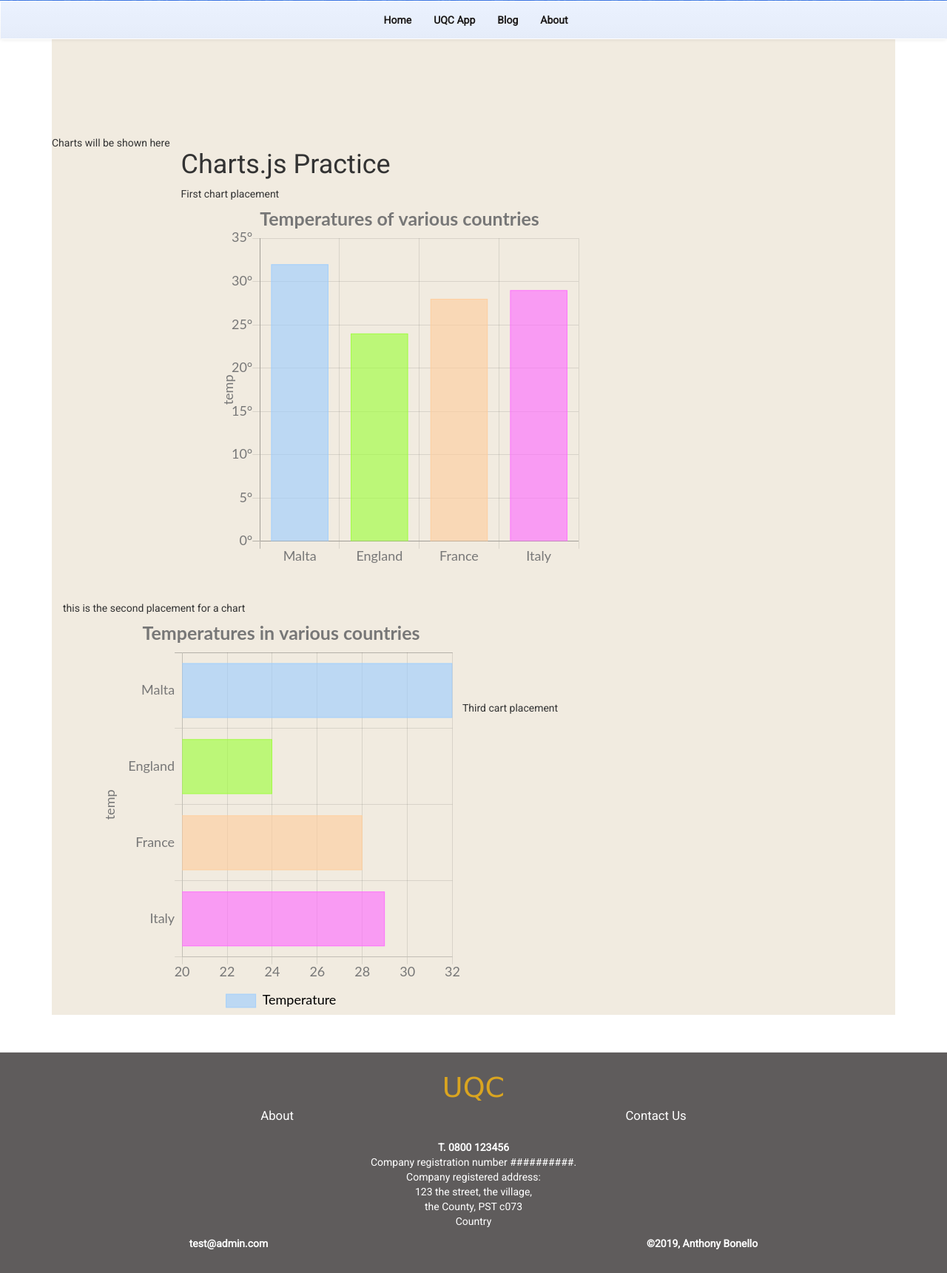
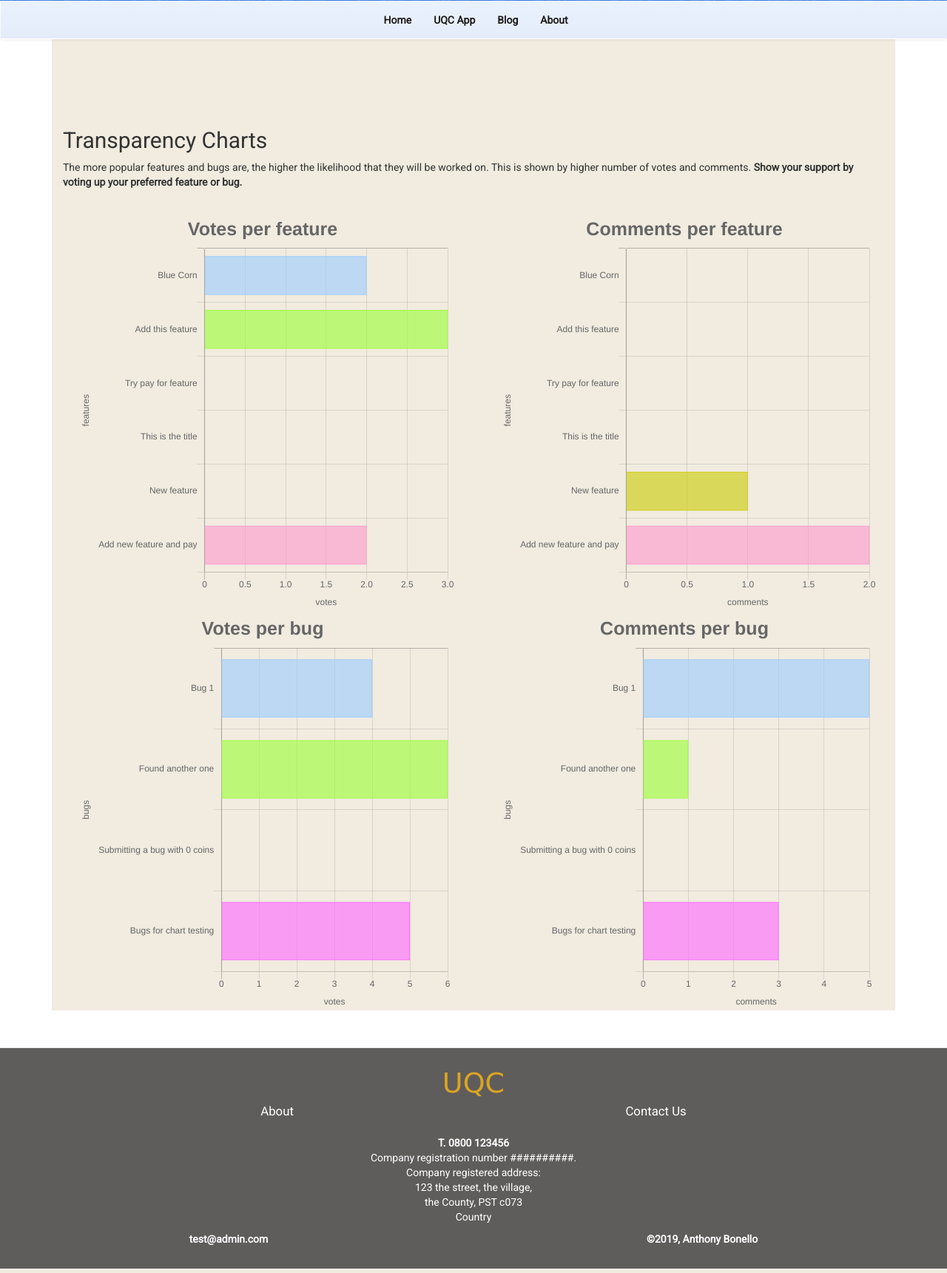
Before and after one commit to abonello/project_5, a Django app: page /issues/charts in a window 1280 px wide. Shown: the part 271-1992 px from the top of the page at 74% size. Run offline with Django 3.2, Linux system fonts and the light colour scheme; data comes from the database, SQL or seed files in the repository; both versions use the stored data as it was after the commit; a map, chart or similar area stays blank; some libraries are stand-ins or nearby versions; some web fonts are replaced.

Commit message:
Added charts.

```diff
--- a/issuetracker/models.py
+++ b/issuetracker/models.py
@@ -13,6 +13,7 @@ class Issue(models.Model):
     # user = models.ForeignKey(User, on_delete=models.CASCADE)
     # posted_by = models.ForeignKey(User, null=False, on_delete=models.PROTECT)
     votes = models.IntegerField(default=0)
+    comments_count = models.IntegerField(default=0)
     date_time = models.DateTimeField(auto_now_add=True)
 
     def __str__(self):
--- a/issuetracker/templates/issue_charts.html
+++ b/issuetracker/templates/issue_charts.html
@@ -29,22 +29,30 @@ UniQueCorn Issue Tracker | Checkout
 
 
 {% block content %}
+<h2>Transparency Charts</h2>
+<p>The more popular features and bugs are, the higher the likelihood that they will be worked on. This is shown by higher number of votes and comments.
+    <strong>
+        Show your support by voting up your preferred feature or bug.
+    </strong>
+</p>
 <div class="row row-flex">
-    Charts will be shown here
     <div class="col-sm-6">
-        <h1>Charts.js Practice</h1>
-        First chart placement
-        <canvas id="myChart" width="200" height="200"></canvas>
+        <!-- <h2>Feature Voting</h2> -->
+        <canvas id="feature-votes-chart" width="800" height="800"></canvas>
     </div>
     <div class="col-sm-6">
-        this is the second placement for a chart
-        <canvas id="barChart" width="800" height="800"></canvas>
+        <!-- <h2>Feature Comments</h2> -->
+        <canvas id="feature-comments-chart" width="800" height="800"></canvas>
     </div>
-    <div class="row">
-        Third cart placement
-        <canvas id="loadChart"></canvas>
+    <div class="col-sm-6">
+        <!-- <h2>Bug Voting</h2> -->
+        <canvas id="bug-votes-chart" width="800" height="800"></canvas>
     </div>
-    <div id="output"></div>
+    <div class="col-sm-6">
+        <!-- <h2>Bug Comments</h2> -->
+        <canvas id="bug-comments-chart" width="800" height="800"></canvas>
+    </div>
+
 </div>
 
 
--- a/issuetracker/templates/issue_tracker.html
+++ b/issuetracker/templates/issue_tracker.html
@@ -117,7 +117,7 @@ UniQueCorn Issue Tracker
                                         <!-- <p> {#{ each.issuecomment_set.subject }#}</p> -->
                                         <!-- <p> {#{ each.subject.all}#}</p> -->
                     <div class="comments-list">
-                        <a id="link-add-comment" href="{% url 'add-comment' %}">Add a Comment</a>
+                        <a id="link-add-comment" href="{% url 'add-comment' issue_id=each.id %}">Add a Comment</a>
 
                         {% for item in each.comment.all %}
                         <div class="comment-item">
--- a/issuetracker/views.py
+++ b/issuetracker/views.py
@@ -2,6 +2,7 @@
 from django.shortcuts import render, redirect, get_object_or_404, HttpResponse
 from django.contrib.auth.decorators import login_required
 from django.contrib.auth.models import User
+from django.db.models import Count
 from django.contrib import messages
 from .forms import IssueItem, Comment
 from accounts.models import UserCoins
@@ -212,6 +213,10 @@ def create_a_comment(request, issue_id):
                 # print("form is saved")
                 thisForm.posted_by = request.user.username
                 thisForm.save()
+                this_issue = get_object_or_404(
+                    Issue, id=issue_id)
+                this_issue.comments_count = this_issue.comments_count + 1
+                this_issue.save()
                 return redirect(issues)
         except:
             print("Form is not valid")
@@ -294,17 +299,51 @@ def charts(request):
 
 def get_chart_data(request):
     print("Reached the get_chart_data function")
+    allIssues = Issue.objects.all()
+
+    feature_count = 0
+    bug_count = 0
+
+    features = []
+    bugs = []
+
+    for each in allIssues:
+        # I can do this differently by requesting data from db where is_feature is true or false
+        if each.is_feature:
+            feature_count += 1
+            item = {}
+            item['title'] = each.title
+            item['votes'] = each.votes
+            item['comments'] = each.comments_count
+            features.append(item)
+        else:
+            bug_count += 1
+            item = {}
+            item['title'] = each.title
+            item['votes'] = each.votes
+            item['comments'] = each.comments_count
+            bugs.append(item)
+
+    print("These are the features")
+    print(features)
+    print("These are the bugs")
+    print(bugs)
+
     data = {
             "Malta": 32,
             "England": 24,
             "France": 28,
             "Italy": 29
         }
+    data1 = {}
+    data1['features'] = features
+    data1['bugs'] = bugs
+    print(data1)
     response_data = {}
     try:
         response_data['result'] = 'Success'
         # response_data['message'] = "data to pass to front end"
-        response_data['message'] = data
+        response_data['message'] = data1
     except:
         response_data['result'] = 'Error'
         response_data['message'] = 'Something went wrong'
--- a/static/js/my_charts.js
+++ b/static/js/my_charts.js
@@ -5,27 +5,124 @@ $.ajax({
     astnc: true,
     // data: { csrfmiddlewaretoken: '{#{ csrf_token }#}' },
     success: function(data) {
-        $('#output').html(data.message);
-        console.log(data.message);
+        var features_title = [];
+        var features_votes= [];
+        var features_comments = [];
+        var bugs_title = [];
+        var bugs_votes= [];
+        var bugs_comments = [];
+        $.each(data.message.features, function(i, content) {
+            features_title.push(content.title)
+            features_votes.push(content.votes)
+            features_comments.push(content.comments)
+        });
+        console.log(features_title);
+        console.log(features_votes);
+        console.log(features_comments);
 
-        var countries = [];
-        var temperature = [];
-        $.each(data.message, function (key, val) {
-            // console.log("Country: "+key+"  Temperature: "+val);
-            countries.push(key);
-            temperature.push(val);
+        $.each(data.message.bugs, function(i, content) {
+            bugs_title.push(content.title)
+            bugs_votes.push(content.votes)
+            bugs_comments.push(content.comments)
         });
-        console.log(countries);
-        console.log(temperature);
-        let myCtx2 = $('#myChart')[0].getContext('2d');
+        console.log(bugs_title);
+        console.log(bugs_votes);
+        console.log(bugs_comments);
 
-        let myBarChart = new Chart(myCtx2, {
-            type: 'bar', // bar, horizontalBar, pie, line, doughnat, radar, polarArea
+        let feature_votes_Ctx = $('#feature-votes-chart')[0].getContext('2d');
+
+        // Global Options
+        // Chart.defaults.global.defaultFontFamily = 'Lato';
+        // Chart.defaults.global.defaultFontSize = 18;
+        // Chart.defaults.global.defaultFontColor = '#777';
+
+        let featureVotesChart = new Chart(feature_votes_Ctx, {
+            type: 'horizontalBar',
             data: {
-                labels: countries,
+                labels: features_title,
                 datasets: [{
-                    label: 'Temperature',
-                    data: temperature,
+                    data: features_votes,
+                    backgroundColor: [
+                        'rgba(153, 204, 255, 0.6)',
+                        'rgba(153, 255, 51, 0.6)',
+                        'rgba(255, 204, 153, 0.6)',
+                        'rgba(255, 102, 255, 0.6)',
+                        'rgba(204, 204, 0, 0.6)',
+                        'rgba(255, 152, 204, 0.6)',
+                        'rgba(51, 255, 255, 0.6)',
+                        'rgba(0, 0, 153, 0.6)',
+                        'rgba(255, 0, 127, 0.6)',
+                        'rgba(204, 102, 0, 0.6)'
+                    ],
+                    borderWidth: 1,
+                    borderColor: [
+                        'rgba(153, 204, 255, 0.8)',
+                        'rgba(153, 255, 51, 0.8)',
+                        'rgba(255, 204, 153, 0.8)',
+                        'rgba(255, 102, 255, 0.8)',
+                        'rgba(204, 204, 0, 0.8)',
+                        'rgba(255, 152, 204, 0.8)',
+                        'rgba(51, 255, 255, 0.8)',
+                        'rgba(0, 0, 153, 0.8)',
+                        'rgba(255, 0, 127, 0.8)',
+                        'rgba(204, 102, 0, 0.8)'
+                    ],
+                    hoverBorderWidth: 3,
+                    hoverBorderColor: '#000',
+
+                },
+
+                ]
+            },
+            options: {
+                // responsive: false,
+                title: {
+                    display: true,
+                    text: 'Votes per feature',
+                    fontSize: 25,
+                },
+                legend: {
+                    display: false,
+                    position: 'bottom',
+                    labels: {
+                        fontColor: '#000'
+                    }
+                },
+                layout: {
+                    padding: {
+                        left: 20,
+                        right: 20,
+                        bottom: 0,
+                        top: 0
+                    }
+                },
+                tooltips: {
+                    enabled: true, // true, false
+                },
+                scales: {
+                    yAxes: [{
+                        scaleLabel: {
+                            display: true,
+                            labelString: 'features',
+                        }
+                    }],
+                    xAxes: [{
+                        scaleLabel: {
+                            display: true,
+                            labelString: 'votes',
+                        }
+                    }]
+                }
+            }
+        });
+
+        let feature_comments_Ctx = $('#feature-comments-chart')[0].getContext('2d');
+        let featureCommentsChart = new Chart(feature_comments_Ctx, {
+            type: 'horizontalBar',
+            data: {
+                labels: features_title,
+                datasets: [{
+                    data: features_comments,
                     backgroundColor: [
                         'rgba(153, 204, 255, 0.6)',
                         'rgba(153, 255, 51, 0.6)',
@@ -54,13 +151,14 @@ $.ajax({
                     hoverBorderWidth: 3,
                     hoverBorderColor: '#000',
                 },
+
                 ]
             },
             options: {
                 // responsive: false,
                 title: {
                     display: true,
-                    text: 'Temperatures of various countries',
+                    text: 'Comments per feature',
                     fontSize: 25,
                 },
                 legend: {
@@ -71,11 +169,10 @@ $.ajax({
                     }
                 },
                 layout: {
-                    // padding: 50,
                     padding: {
-                        left: 50,
-                        right: 0,
-                        bottom: 50,
+                        left: 20,
+                        right: 20,
+                        bottom: 0,
                         top: 0
                     }
                 },
@@ -86,36 +183,26 @@ $.ajax({
                     yAxes: [{
                         scaleLabel: {
                             display: true,
-                            labelString: 'temp',
-                        },
-                        ticks: {
-                            beginAtZero: true,
-                            callback: function (value, index, values) {
-                                return value + '°';
-                            }
+                            labelString: 'features',
+                        }
+                    }],
+                    xAxes: [{
+                        scaleLabel: {
+                            display: true,
+                            labelString: 'comments',
                         }
                     }]
                 }
             }
         });
 
-        let myCtx = $('#barChart')[0].getContext('2d');
-
-        // Global Options
-        Chart.defaults.global.defaultFontFamily = 'Lato';
-        Chart.defaults.global.defaultFontSize = 18;
-        Chart.defaults.global.defaultFontColor = '#777';
-
-        let myBarChart1 = new Chart(myCtx, {
-            type: 'horizontalBar', // bar, horizontalBar, pie, line, doughnat, radar, polarArea
+        let bug_votes_Ctx = $('#bug-votes-chart')[0].getContext('2d');
+        let bugVotesChart = new Chart(bug_votes_Ctx, {
+            type: 'horizontalBar',
             data: {
-                // labels: ['Boston', 'Worcester', 'Springfield', 'Lowell', 'Cambridge', 'New Bedford', 'Brockton', 'Quincy', 'Lynn', 'Fall River'],
-                labels: countries,
+                labels: bugs_title,
                 datasets: [{
-                    label: 'Population',
-                    label: 'Temperature',
-                    data: temperature,
-                    // backgroundColor: 'green'
+                    data: bugs_votes,
                     backgroundColor: [
                         'rgba(153, 204, 255, 0.6)',
                         'rgba(153, 255, 51, 0.6)',
@@ -129,7 +216,6 @@ $.ajax({
                         'rgba(204, 102, 0, 0.6)'
                     ],
                     borderWidth: 1,
-                    // borderColor: '#777',
                     borderColor: [
                         'rgba(153, 204, 255, 0.8)',
                         'rgba(153, 255, 51, 0.8)',
@@ -144,7 +230,6 @@ $.ajax({
                     ],
                     hoverBorderWidth: 3,
                     hoverBorderColor: '#000',
-
                 },
 
                 ]
@@ -153,21 +238,20 @@ $.ajax({
                 // responsive: false,
                 title: {
                     display: true,
-                    text: 'Temperatures in various countries',
+                    text: 'Votes per bug',
                     fontSize: 25,
                 },
                 legend: {
-                    display: true,
+                    display: false,
                     position: 'bottom',
                     labels: {
                         fontColor: '#000'
                     }
                 },
                 layout: {
-                    // padding: 50,
                     padding: {
-                        left: 50,
-                        right: 0,
+                        left: 20,
+                        right: 20,
                         bottom: 0,
                         top: 0
                     }
@@ -179,20 +263,93 @@ $.ajax({
                     yAxes: [{
                         scaleLabel: {
                             display: true,
-                            labelString: 'temp',
+                            labelString: 'bugs',
                         }
-                        // ticks: {
-                        //     beginAtZero: true,
-                        //     callback: function (value, index, values) {
-                        //         return value + '°';
-                        //     }
-                        // }
                     }],
                     xAxes: [{
-                        // type: 'Temp',
-                        ticks: {
-                            min: 20,
-                            // max: moment(1473853353000)
+                        scaleLabel: {
+                            display: true,
+                            labelString: 'votes',
+                        }
+                    }]
+                }
+            }
+        });
+
+        let bug_commentss_Ctx = $('#bug-comments-chart')[0].getContext('2d');
+        let bugCommentsChart = new Chart(bug_commentss_Ctx, {
+            type: 'horizontalBar',
+            data: {
+                labels: bugs_title,
+                datasets: [{
+                    data: bugs_comments,
+                    backgroundColor: [
+                        'rgba(153, 204, 255, 0.6)',
+                        'rgba(153, 255, 51, 0.6)',
+                        'rgba(255, 204, 153, 0.6)',
+                        'rgba(255, 102, 255, 0.6)',
+                        'rgba(204, 204, 0, 0.6)',
+                        'rgba(255, 152, 204, 0.6)',
+                        'rgba(51, 255, 255, 0.6)',
+                        'rgba(0, 0, 153, 0.6)',
+                        'rgba(255, 0, 127, 0.6)',
+                        'rgba(204, 102, 0, 0.6)'
+                    ],
+                    borderWidth: 1,
+                    borderColor: [
+                        'rgba(153, 204, 255, 0.8)',
+                        'rgba(153, 255, 51, 0.8)',
+                        'rgba(255, 204, 153, 0.8)',
+                        'rgba(255, 102, 255, 0.8)',
+                        'rgba(204, 204, 0, 0.8)',
+                        'rgba(255, 152, 204, 0.8)',
+                        'rgba(51, 255, 255, 0.8)',
+                        'rgba(0, 0, 153, 0.8)',
+                        'rgba(255, 0, 127, 0.8)',
+                        'rgba(204, 102, 0, 0.8)'
+                    ],
+                    hoverBorderWidth: 3,
+                    hoverBorderColor: '#000',
+                },
+
+                ]
+            },
+            options: {
+                // responsive: false,
+                title: {
+                    display: true,
+                    text: 'Comments per bug',
+                    fontSize: 25,
+                },
+                legend: {
+                    display: false,
+                    position: 'bottom',
+                    labels: {
+                        fontColor: '#000'
+                    }
+                },
+                layout: {
+                    padding: {
+                        left: 20,
+                        right: 20,
+                        bottom: 0,
+                        top: 0
+                    }
+                },
+                tooltips: {
+                    enabled: true, // true, false
+                },
+                scales: {
+                    yAxes: [{
+                        scaleLabel: {
+                            display: true,
+                            labelString: 'bugs',
+                        }
+                    }],
+                    xAxes: [{
+                        scaleLabel: {
+                            display: true,
+                            labelString: 'comments',
                         }
                     }]
                 }
@@ -204,11 +361,4 @@ $.ajax({
 
 
     }
-    // context: data
 });
-// .done(function (response) {
-//     // $(this).addClass("done");
-//     // console.log(data);
-//     alert(response);
-//     console.log(response);
-// });
```
Also changed, not shown: db.sqlite3, issuetracker/migrations/0010_issue_comments_count.py (added).
